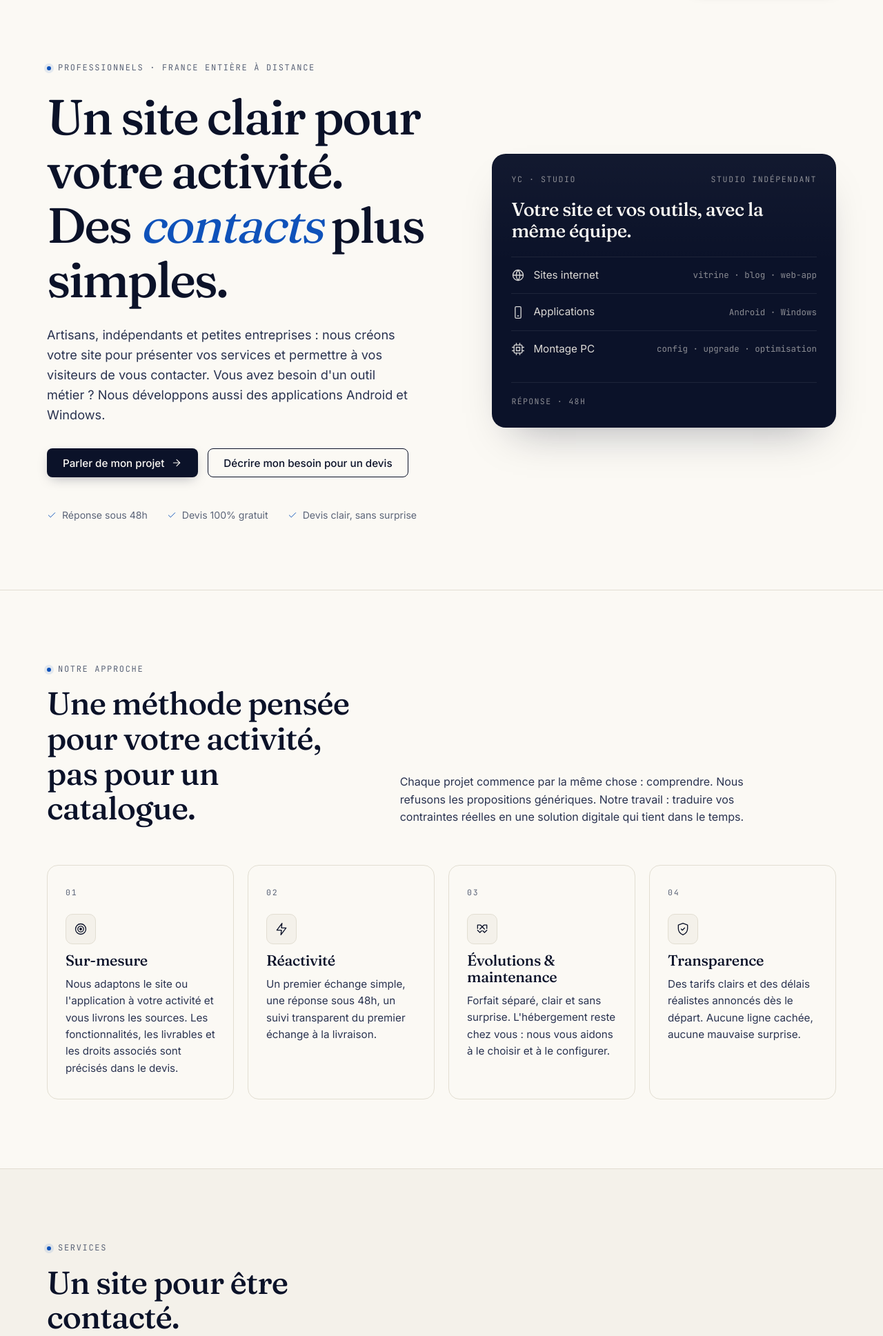
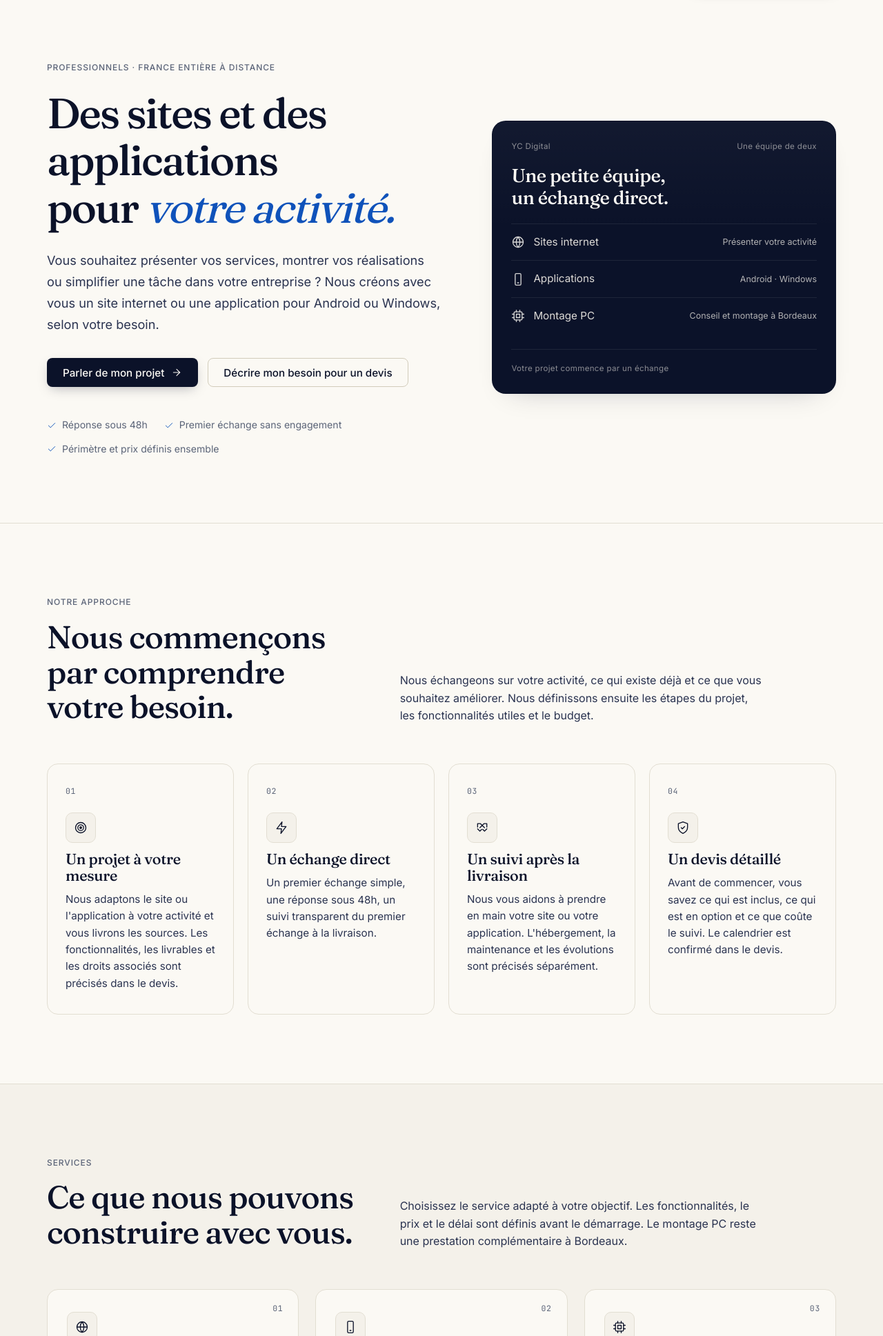
Before and after one commit to AstonDiv1/YC, a Flask app: page / in a window 1280 px wide. Shown: the part 68-2005 px from the top of the page at 69% size. Run offline with Flask 3, Linux system fonts and the light colour scheme.

Commit message:
Refine YC Digital visual hierarchy and clarify launch status (#2)

```diff
--- a/GITH/templates/index.html
+++ b/GITH/templates/index.html
@@ -99,11 +99,6 @@ p { color: var(--ink-soft); }
   font-size: 0.75rem; letter-spacing:0.14em; text-transform:uppercase;
   color: var(--muted);
 }
-.eyebrow .dot{
-  width:6px; height:6px; border-radius:50%;
-  background: var(--accent);
-  box-shadow: 0 0 0 4px rgba(15,82,186,0.10);
-}
 
 /* ==========================================================
    HEADER
@@ -348,10 +343,6 @@ header#siteHeader.scrolled{
   color: var(--muted);
 }
 .strip span{ display:inline-flex; align-items:center; gap:10px; }
-.strip span::before{
-  content:""; width:5px; height:5px; border-radius:50%;
-  background: var(--accent);
-}
 
 /* ==========================================================
    SECTIONS
@@ -1031,13 +1022,6 @@ img, svg, video{ max-width: 100%; height: auto; }
   }
   .step:first-child{ border-left-color: var(--line-strong); padding-left: 24px; padding-top: 8px; }
   .step:last-child{ padding-bottom: 8px; }
-  .step::before{
-    content: ""; position: absolute; left: -5px; top: 32px;
-    width: 9px; height: 9px; border-radius: 50%;
-    background: var(--accent);
-    box-shadow: 0 0 0 4px var(--paper), 0 0 0 5px var(--line-strong);
-  }
-  .step:first-child::before{ top: 16px; }
   .step .k{ font-size: 0.68rem; }
   .step h3{ font-size: 1.18rem; margin: 12px 0 8px; }
   .step p{ font-size: 0.94rem; }
@@ -1223,6 +1207,33 @@ a, button, .btn, summary, .option-item{
 /* Logo unique (dédupliqué depuis base64 x2) */
 :root{ --yc-logo: url("/static/img/brand-mark.png"); }
 .brand-mark{ background-image: var(--yc-logo); background-size: contain; background-repeat: no-repeat; background-position: center; }
+
+/* Ajustements de lisibilité — palette et composition existantes conservées. */
+section[id]{ scroll-margin-top: calc(var(--header-h) + 20px); }
+.eyebrow{ font-family:var(--font-body); font-weight:500; letter-spacing:.075em; }
+.hero h1{ font-size:clamp(2.6rem,4.8vw,4.15rem); line-height:1.12; }
+.hero .lead{ max-width:52ch; line-height:1.7; }
+.hero-actions .btn-outline{ border-color:var(--line-strong); }
+.hero-actions .btn-outline:hover{ border-color:var(--ink); }
+.hero-meta{ gap:12px 24px; }
+.studio-card{ box-shadow:0 18px 40px -28px rgba(11,18,41,.3); }
+.studio-card:hover{ transform:none; box-shadow:0 18px 40px -28px rgba(11,18,41,.3); }
+.studio-card .row,.studio-card .foot{ font-family:var(--font-body); letter-spacing:.03em; text-transform:none; }
+.studio-card .services-mini .v{ font-family:var(--font-body); color:rgba(244,241,234,.72); letter-spacing:0; }
+.pillar:hover,.svc:hover{ transform:translateY(-2px); }
+.svc .foot{ flex-wrap:wrap; align-items:flex-end; gap:16px; padding-top:20px; }
+.svc .foot .price{ font-family:var(--font-body); font-size:1.05rem; font-weight:600; letter-spacing:0; text-transform:none; }
+.svc .foot .price small{ margin-top:6px; max-width:26ch; line-height:1.55; color:var(--muted); }
+.pillar .num,.svc .index,.stat .k{ letter-spacing:.06em; }
+:focus-visible{ outline:3px solid var(--accent); outline-offset:4px; }
+@media(max-width:720px){
+  .hero h1{ font-size:clamp(2.1rem,7.5vw,2.65rem); }
+  .hero .lead{ line-height:1.65; }
+  .eyebrow{ font-size:.71rem; letter-spacing:.06em; }
+  .studio-card .services-mini .v{ padding-left:32px; }
+  .step{ padding-left:0; border-left:0; }
+  .step:first-child{ padding-left:0; border-left:0; }
+}
 </style>
 </head>
 <body>
@@ -1263,15 +1274,15 @@ a, button, .btn, summary, .option-item{
 <section class="hero" id="top">
   <div class="container hero-grid">
     <div>
-      <div class="eyebrow reveal"><span class="dot"></span>Professionnels · France entière à distance</div>
+      <div class="eyebrow reveal">Professionnels · France entière à distance</div>
       <h1 class="reveal reveal-delay-1" style="margin-top:20px;">
-        Un site clair pour votre activité.<br>
-        Des <span class="accent">contacts</span> plus simples.
+        Des sites et des applications<br>
+        pour <span class="accent">votre activité.</span>
       </h1>
       <p class="lead reveal reveal-delay-2">
-        Artisans, indépendants et petites entreprises : nous créons votre site
-        pour présenter vos services et permettre à vos visiteurs de vous contacter.
-        Vous avez besoin d'un outil métier ? Nous développons aussi des applications Android et Windows.
+        Vous souhaitez présenter vos services, montrer vos réalisations ou
+        simplifier une tâche dans votre entreprise ? Nous créons avec vous
+        un site internet ou une application pour Android ou Windows, selon votre besoin.
       </p>
       <div class="hero-actions reveal reveal-delay-3">
         <a href="#contact" class="btn btn-primary">
@@ -1281,21 +1292,21 @@ a, button, .btn, summary, .option-item{
       </div>
       <div class="hero-meta reveal reveal-delay-3">
         <div><span class="icon" data-icon="check"></span> Réponse sous 48h</div>
-        <div><span class="icon" data-icon="check"></span> Devis 100% gratuit</div>
-        <div><span class="icon" data-icon="check"></span> Devis clair, sans surprise</div>
+        <div><span class="icon" data-icon="check"></span> Premier échange sans engagement</div>
+        <div><span class="icon" data-icon="check"></span> Périmètre et prix définis ensemble</div>
       </div>
     </div>
 
     <aside class="studio-card reveal reveal-delay-2" aria-label="Aperçu du studio">
       <div class="row">
-        <span>YC · Studio</span>
-        <span>Studio indépendant</span>
-      </div>
-      <h3>Votre site et vos outils, avec la même équipe.</h3>
+        <span>YC Digital</span>
+        <span>Une équipe de deux</span>
+      </div>
+      <h3>Une petite équipe,<br>un échange direct.</h3>
       <div class="services-mini">
         <div>
           <span class="k"><span class="icon" data-icon="web"></span> Sites internet</span>
-          <span class="v">vitrine · blog · web-app</span>
+          <span class="v">Présenter votre activité</span>
         </div>
         <div>
           <span class="k"><span class="icon" data-icon="app"></span> Applications</span>
@@ -1303,11 +1314,11 @@ a, button, .btn, summary, .option-item{
         </div>
         <div>
           <span class="k"><span class="icon" data-icon="cpu"></span> Montage PC</span>
-          <span class="v">config · upgrade · optimisation</span>
+          <span class="v">Conseil et montage à Bordeaux</span>
         </div>
       </div>
       <div class="foot">
-        <span>Réponse · 48h</span>
+        <span>Votre projet commence par un échange</span>
       </div>
     </aside>
   </div>
@@ -1318,13 +1329,13 @@ a, button, .btn, summary, .option-item{
   <div class="container">
     <div class="section-head reveal">
       <div>
-        <div class="eyebrow"><span class="dot"></span>Notre approche</div>
-        <h2 style="margin-top:14px;">Une méthode pensée pour votre activité, pas pour un catalogue.</h2>
+        <div class="eyebrow">Notre approche</div>
+        <h2 style="margin-top:14px;">Nous commençons par comprendre votre besoin.</h2>
       </div>
       <p class="side">
-        Chaque projet commence par la même chose : comprendre. Nous refusons
-        les propositions génériques. Notre travail : traduire vos contraintes
-        réelles en une solution digitale qui tient dans le temps.
+        Nous échangeons sur votre activité, ce qui existe déjà et ce que vous
+        souhaitez améliorer. Nous définissons ensuite les étapes du projet,
+        les fonctionnalités utiles et le budget.
       </p>
     </div>
 
@@ -1332,26 +1343,26 @@ a, button, .btn, summary, .option-item{
       <div class="pillar reveal">
         <div class="num">01</div>
         <span class="icon-pill"><span class="icon" data-icon="target"></span></span>
-        <h3>Sur-mesure</h3>
+        <h3>Un projet à votre mesure</h3>
         <p>Nous adaptons le site ou l'application à votre activité et vous livrons les sources. Les fonctionnalités, les livrables et les droits associés sont précisés dans le devis.</p>
       </div>
       <div class="pillar reveal reveal-delay-1">
         <div class="num">02</div>
         <span class="icon-pill"><span class="icon" data-icon="bolt"></span></span>
-        <h3>Réactivité</h3>
+        <h3>Un échange direct</h3>
         <p>Un premier échange simple, une réponse sous 48h, un suivi transparent du premier échange à la livraison.</p>
       </div>
       <div class="pillar reveal reveal-delay-2">
         <div class="num">03</div>
         <span class="icon-pill"><span class="icon" data-icon="handshake"></span></span>
-        <h3>Évolutions & maintenance</h3>
-        <p>Forfait séparé, clair et sans surprise. L'hébergement reste chez vous : nous vous aidons à le choisir et à le configurer.</p>
+        <h3>Un suivi après la livraison</h3>
+        <p>Nous vous aidons à prendre en main votre site ou votre application. L'hébergement, la maintenance et les évolutions sont précisés séparément.</p>
       </div>
       <div class="pillar reveal reveal-delay-3">
         <div class="num">04</div>
         <span class="icon-pill"><span class="icon" data-icon="shield"></span></span>
-        <h3>Transparence</h3>
-        <p>Des tarifs clairs et des délais réalistes annoncés dès le départ. Aucune ligne cachée, aucune mauvaise surprise.</p>
+        <h3>Un devis détaillé</h3>
+        <p>Avant de commencer, vous savez ce qui est inclus, ce qui est en option et ce que coûte le suivi. Le calendrier est confirmé dans le devis.</p>
       </div>
     </div>
   </div>
@@ -1362,8 +1373,8 @@ a, button, .btn, summary, .option-item{
   <div class="container">
     <div class="section-head reveal">
       <div>
-        <div class="eyebrow"><span class="dot"></span>Services</div>
-        <h2 style="margin-top:14px;">Un site pour être contacté.<br>Une application pour travailler.</h2>
+        <div class="eyebrow">Services</div>
+        <h2 style="margin-top:14px;">Ce que nous pouvons<br>construire avec vous.</h2>
       </div>
       <p class="side">
         Choisissez le service adapté à votre objectif. Les fonctionnalités,
@@ -1374,7 +1385,7 @@ a, button, .btn, summary, .option-item{
 
     <div class="services-grid">
       <article class="svc reveal">
-        <span class="index">S/01</span>
+        <span class="index">01</span>
         <span class="icon-pill"><span class="icon" data-icon="globe"></span></span>
         <h3>Sites internet</h3>
         <p class="desc">Présentez vos services, vos réalisations et votre zone d'intervention. Un parcours de contact clair, sur ordinateur comme sur mobile.</p>
@@ -1386,12 +1397,12 @@ a, button, .btn, summary, .option-item{
         </ul>
         <div class="foot">
           <span class="price">à partir de 250 €<small style="display:block;font-size:.75rem;font-weight:400;">Vitrine simple · périmètre défini au devis</small></span>
-          <button class="link" onclick="ouvrirQuestionnaire('site')">Démarrer <span class="icon" data-icon="arrow-right"></span></button>
+          <button class="link" onclick="ouvrirQuestionnaire('site')">Parler de mon site <span class="icon" data-icon="arrow-right"></span></button>
         </div>
       </article>
 
       <article class="svc reveal reveal-delay-1">
-        <span class="index">S/02</span>
+        <span class="index">02</span>
         <span class="icon-pill"><span class="icon" data-icon="app"></span></span>
         <h3>Applications</h3>
         <p class="desc">Applications Android et Windows Desktop pour simplifier une tâche métier : saisie, documents ou échanges de données. Périmètre défini ensemble.</p>
@@ -1402,12 +1413,12 @@ a, button, .btn, summary, .option-item{
         </ul>
         <div class="foot">
           <span class="price">à partir de 450 €<small style="display:block;font-size:.75rem;font-weight:400;">Outil simple · fonctionnalités définies au devis</small></span>
-          <button class="link" onclick="ouvrirQuestionnaire('application')">Démarrer <span class="icon" data-icon="arrow-right"></span></button>
+          <button class="link" onclick="ouvrirQuestionnaire('application')">Parler de mon application <span class="icon" data-icon="arrow-right"></span></button>
         </div>
       </article>
 
       <article class="svc reveal reveal-delay-2">
-        <span class="index">S/03</span>
+        <span class="index">03</span>
         <span class="icon-pill"><span class="icon" data-icon="cpu"></span></span>
         <h3>Montage & optimisation PC</h3>
         <p class="desc">Configuration, montage, upgrade et optimisation. Sur place à Bordeaux, à distance partout ailleurs.</p>
@@ -1419,7 +1430,7 @@ a, button, .btn, summary, .option-item{
         </ul>
         <div class="foot">
           <span class="price">à partir de 100 €</span>
-          <button class="link" onclick="ouvrirQuestionnaire('pc')">Démarrer <span class="icon" data-icon="arrow-right"></span></button>
+          <button class="link" onclick="ouvrirQuestionnaire('pc')">Parler de mon PC <span class="icon" data-icon="arrow-right"></span></button>
         </div>
       </article>
     </div>
@@ -1431,12 +1442,12 @@ a, button, .btn, summary, .option-item{
   <div class="container">
     <div class="section-head reveal">
       <div>
-        <div class="eyebrow"><span class="dot"></span>Méthode</div>
+        <div class="eyebrow">Méthode</div>
         <h2 style="margin-top:14px;">Comment se déroule un projet.</h2>
       </div>
       <p class="side">
-        Quatre étapes claires pour définir votre besoin, avec un suivi
-        continu, aucune surprise en cours de route.
+        Nous définissons le projet avec vous, puis nous avançons par étapes.
+        Vous savez ce qui est prévu et vous pouvez nous faire vos retours.
       </p>
     </div>
 
@@ -1473,8 +1484,8 @@ a, button, .btn, summary, .option-item{
 <section class="section">
   <div class="container">
     <div class="section-head stack reveal">
-      <div class="eyebrow"><span class="dot"></span>Le studio en un coup d'œil</div>
-      <h2>Une structure à taille humaine, taillée pour vos projets.</h2>
+      <div class="eyebrow">Le studio en un coup d'œil</div>
+      <h2>Des engagements simples, dès le départ.</h2>
     </div>
     <div class="stats reveal">
       <div class="stat">
@@ -1500,24 +1511,24 @@ a, button, .btn, summary, .option-item{
 <section class="section section-alt" id="histoire">
   <div class="container histoire">
     <div class="reveal">
-      <div class="eyebrow"><span class="dot"></span>Le studio</div>
-      <h2 style="margin-top:14px;">Deux associés, une même ambition : donner vie à vos projets digitaux.</h2>
-      <p style="margin-top:24px;">YC Digital est né d'un constat simple : trop d'entreprises se retrouvent avec un site vitrine daté, une application qui ne leur ressemble pas, ou du matériel informatique mal dimensionné pour leurs besoins réels.</p>
-      <p>Nous sommes deux associés, animés par une même passion pour le web et le numérique, avec l'ambition de nous implanter durablement dans le secteur digital. Notre conviction : chaque entreprise, quelle que soit sa taille, mérite une identité forte et cohérente sur internet.</p>
-      <p>C'est pourquoi nous avons choisi de couvrir l'ensemble de la chaîne technique : de la création du site ou de l'application, jusqu'au choix et au montage du matériel qui la fait tourner. Une seule équipe, un seul interlocuteur, pour transformer votre besoin en projet concret.</p>
+      <div class="eyebrow">Le studio</div>
+      <h2 style="margin-top:14px;">Deux personnes pour vous accompagner.</h2>
+      <p style="margin-top:24px;">YC Digital est un projet en lancement. Nous travaillons à deux, avec des rôles complémentaires : le développement et la gestion du projet d'un côté, les échanges et le suivi de l'autre.</p>
+      <p>Nous nous adressons aux artisans, indépendants et petites entreprises qui souhaitent un site ou un outil adapté à leur activité. Le premier échange nous permet de voir ce dont vous avez besoin et si nous pouvons vous aider.</p>
+      <p>Nous pouvons travailler à distance partout en France. À Bordeaux, nous proposons aussi du conseil et du montage informatique.</p>
     </div>
     <div class="founders reveal reveal-delay-2">
       <div class="founder">
         <div class="avatar">Y</div>
         <div>
-          <h4>Associé · Y</h4>
+          <h4>Développement</h4>
           <small>Programmation & Gestion de Projet</small>
         </div>
       </div>
       <div class="founder">
         <div class="avatar">C</div>
         <div>
-          <h4>Associé · C</h4>
+          <h4>Échanges et suivi</h4>
           <small>Gestion de la Clientèle & Administration</small>
         </div>
       </div>
@@ -1535,8 +1546,8 @@ a, button, .btn, summary, .option-item{
 <section class="section" id="faq">
   <div class="container" style="max-width: 900px;">
     <div class="section-head stack reveal">
-      <div class="eyebrow"><span class="dot"></span>Questions fréquentes</div>
-      <h2>Tout ce que vous vous demandez sûrement.</h2>
+      <div class="eyebrow">Questions fréquentes</div>
+      <h2>Quelques questions avant de commencer.</h2>
     </div>
     <div class="faq reveal">
       <details>
@@ -1564,8 +1575,8 @@ a, button, .btn, summary, .option-item{
         <p>Oui, à 100 %. Contrairement aux plateformes type Wix, Squarespace ou Shopify où votre site "loue" une infrastructure fermée, nous développons vos projets en code natif (HTML, CSS, JavaScript, Python selon les besoins). À la livraison, nous vous fournissons l'intégralité des sources : vous pouvez les héberger où vous voulez, les faire évoluer par un autre prestataire, ou les archiver. Aucun verrou technique, aucune dépendance à YC Digital.</p>
       </details>
       <details>
-        <summary>Comment se passe le paiement ?</summary>
-        <p>Un acompte à la commande, le solde à la livraison. Pour les plus gros projets, nous découpons en paliers alignés sur les jalons du projet. Facturation professionnelle standard.</p>
+        <summary>Où en est YC Digital aujourd'hui ?</summary>
+        <p>Nous préparons le lancement de notre activité. Vous pouvez nous présenter votre besoin et échanger avec nous sans engagement. Le cadre professionnel et les conditions de réalisation seront précisés avant toute commande ; aucun paiement n'est demandé à ce stade.</p>
       </details>
     </div>
   </div>
@@ -1576,7 +1587,7 @@ a, button, .btn, summary, .option-item{
   <div class="container">
     <div class="section-head reveal">
       <div>
-        <div class="eyebrow"><span class="dot"></span>Contact</div>
+        <div class="eyebrow">Contact</div>
         <h2 style="margin-top:14px;">Parlons de votre projet.</h2>
       </div>
       <p class="side">
@@ -1658,7 +1669,7 @@ a, button, .btn, summary, .option-item{
           <span class="brand-mark" style="background: var(--paper);"></span>
           <span>YC Digital<small style="color: rgba(244,241,234,0.5);">Studio digital</small></span>
         </div>
-        <p>Sites internet, applications et configurations PC sur-mesure. Un studio, deux associés, une seule promesse : votre projet, réellement compris.</p>
+        <p>Sites internet et applications Android et Windows pour les petites entreprises. Conseil et montage PC à Bordeaux. Une équipe de deux, en lancement.</p>
       </div>
       <div>
         <h4>Navigation</h4>
@@ -1698,7 +1709,7 @@ a, button, .btn, summary, .option-item{
           Conditions d'utilisation
         </a>
         <span style="color: rgba(244,241,234,0.3); margin: 0 10px;">·</span>
-        Fait main, en France.
+        Conçu par YC Digital.
       </p>
     </div>
   </div>
```
Also changed, not shown: GITH/templates/conditions.html (+10 -6 lines).
